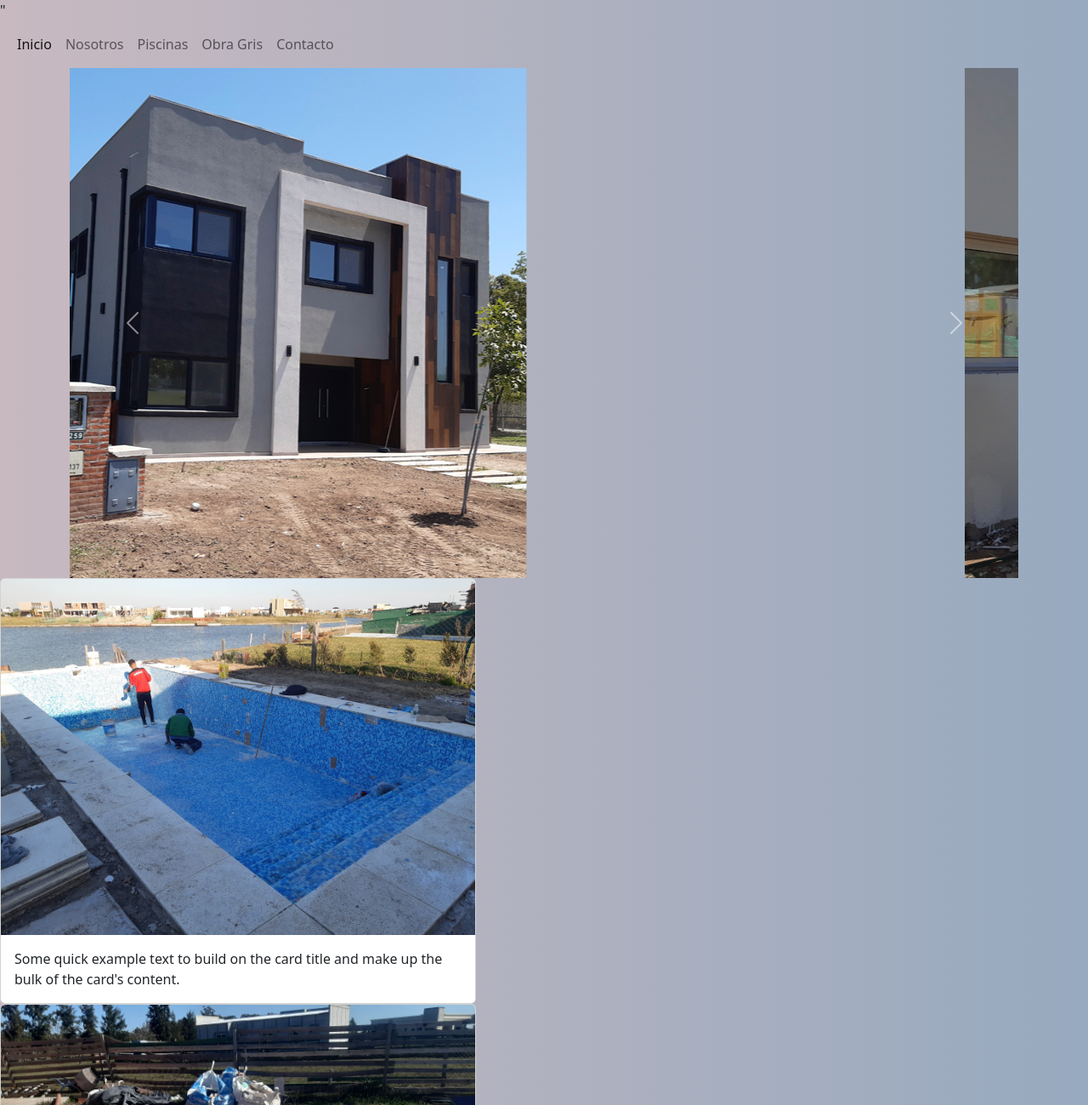
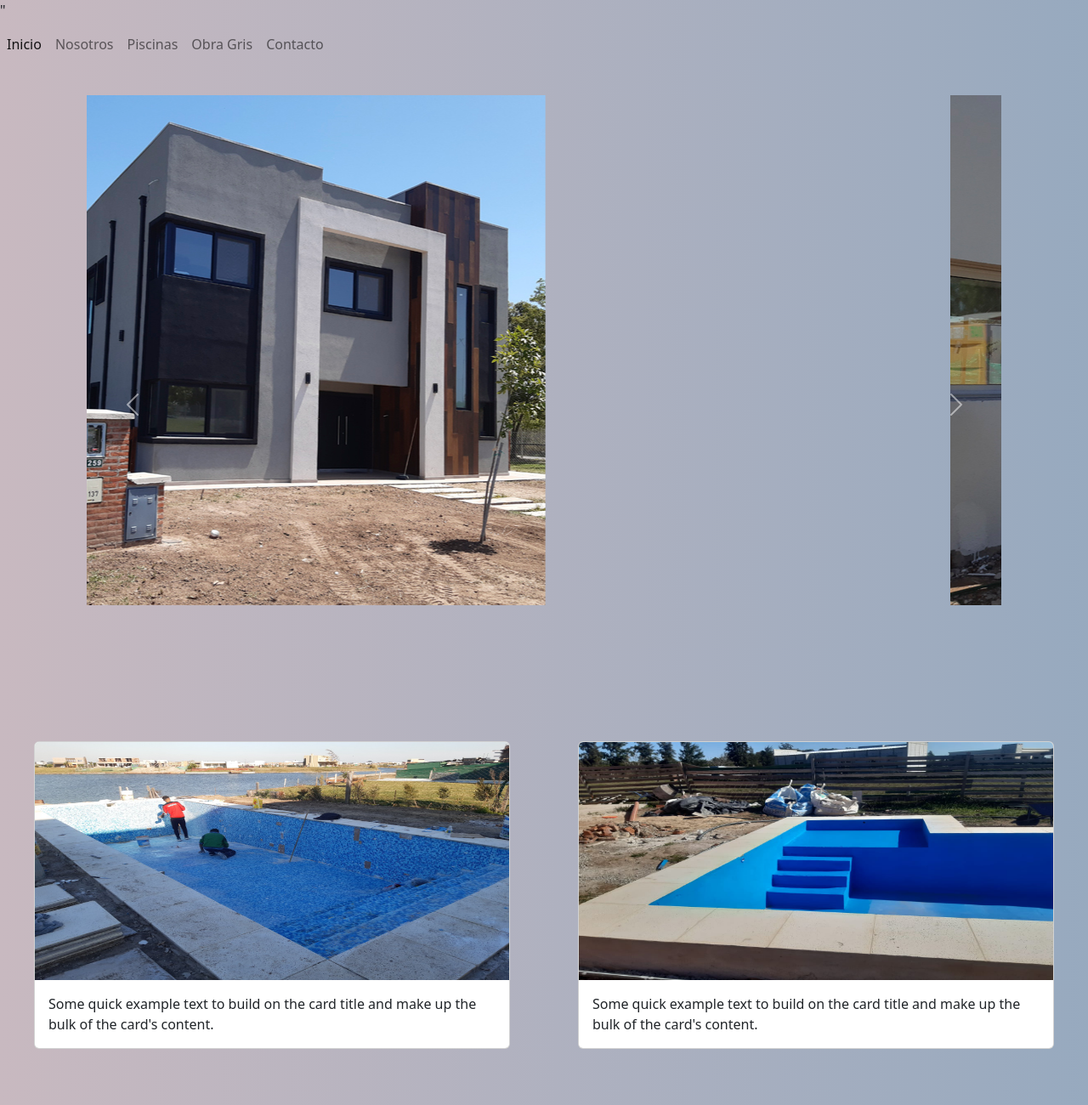
Before and after one commit to Romi121819/PreEEntrega2-Franco, a website: page index.html in a window 1280 px wide. Shown: the top 1300 px of the page at 85% size. Drawn offline with nearby package versions, Linux system fonts and the light colour scheme.

Commit message:
modificaciones

```diff
--- a/index.html
+++ b/index.html
@@ -46,7 +46,7 @@
     </header>
 
     <!-- -----CAROUSEL---- -->
-
+    <main>
     <div id="carouselExampleControls" class="carousel slide container" data-bs-ride="carousel">
         <div class="carousel-inner">
             <div class="carousel-item active">
--- /dev/null
+++ b/scss/_footer.scss
@@ -0,0 +1,7 @@
+.footer {
+    display: flex;
+    justify-content: center;
+    margin-top: 5rem;
+    background-color: $color-especial;
+    padding: 3rem;
+    }
--- a/scss/_header.scss
+++ b/scss/_header.scss
@@ -1,10 +1,19 @@
-.navbar {
+nav {
     padding: 0;
     width: 100%;
 }
 .navbar-div {
     padding: 0;
 }
-.navbar {
-    padding: 0;
-    width: 100%;
+menu {
+    display: flex;
+    justify-content: center;
+    font-size: 1.5rem;
+    background-color: $color-especial;
+}
+.menu-nav li {
+    padding: 0.5rem 3rem;
+}
+.menu-nav li a{
+    color: black
+}
--- a/scss/_main.scss
+++ b/scss/_main.scss
@@ -1,4 +1,17 @@
-body {
-    background: linear-gradient(90deg, rgba(200,185,192,1) 0%, rgba(114,139,168,0.7371323529411764) 100%);
-
+.carousel {
+    padding: 2rem 2rem;
+    padding-bottom: 10rem;
 }
+.carousel-ithem img {
+    height: 90vh ;
+}
+.cards-container {
+    display: flex;
+    justify-content: center;
+    align-items: center;
+    gap: 5rem;
+    flex-wrap: wrap;
+}
+.card img {
+    height: 35vh;
+}
--- a/scss/_variable.scss
+++ b/scss/_variable.scss
@@ -0,0 +1 @@
+$color-especial:beige
--- a/scss/style.scss
+++ b/scss/style.scss
@@ -1,16 +1,7 @@
-* {
-    margin: 0;
-    padding: 0;
-    box-sizing: border-box;
-}
-html {
-    font-size: 62.5%;
-}
-.navbar {
-    padding: 0;
-    width: 100%;
-
-
+@import "./variable";
+@import "./header";
+@import "./main";
+@import "./footer";
 body {
     background: linear-gradient(90deg, rgba(200,185,192,1) 0%, rgba(114,139,168,0.7371323529411764) 100%);
 
```
Also changed, not shown: css/style.css.
